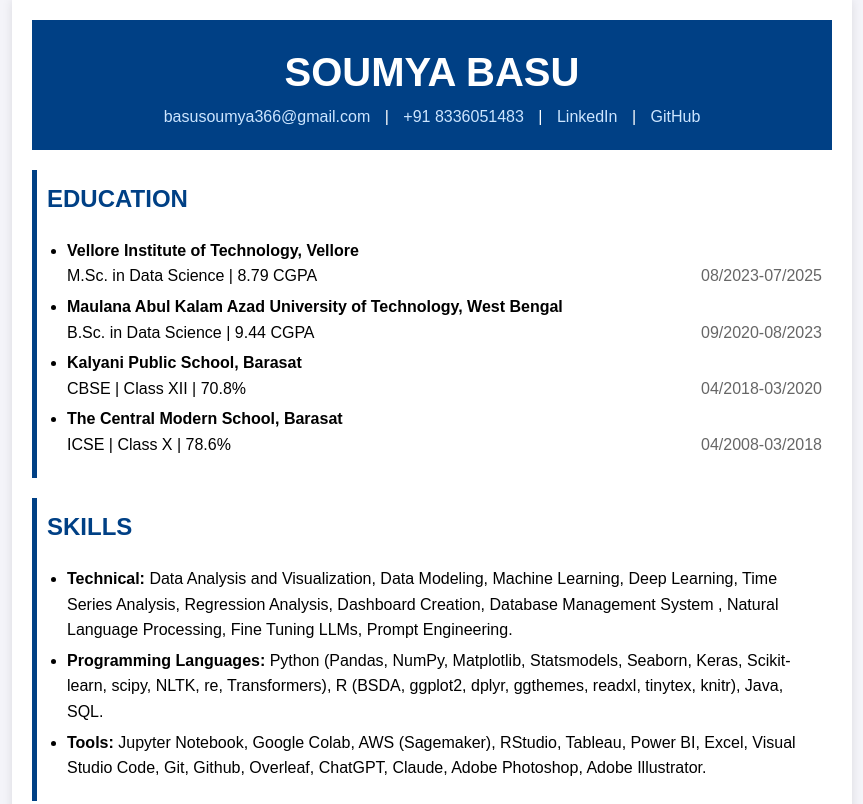
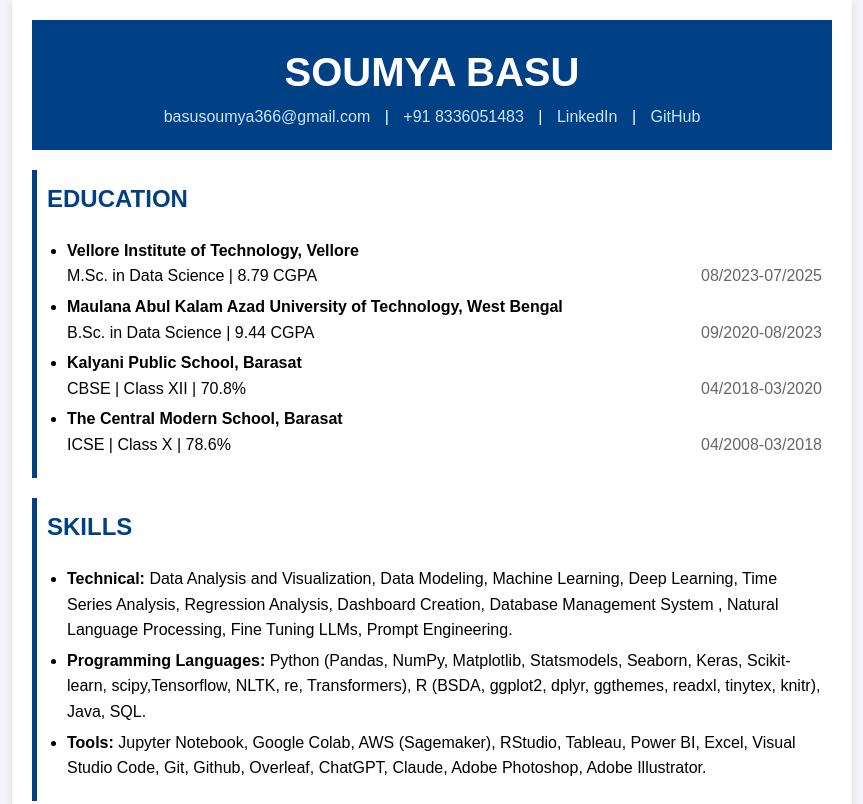
Before and after one commit to s0ul141/resume, a plain HTML site: page index.html in a window 1280 px wide. Shown: the top 804 px of the page, without its empty margins (208-1071 px from the left). Drawn offline with Linux system fonts and the light colour scheme.

Commit message:
Update index.html

```diff
--- a/index.html
+++ b/index.html
@@ -45,7 +45,7 @@
             <h2>SKILLS</h2>
             <ul>
                 <li><strong>Technical:</strong> Data Analysis and Visualization, Data Modeling, Machine Learning, Deep Learning, Time Series Analysis, Regression Analysis, Dashboard Creation, Database Management System , Natural Language Processing, Fine Tuning LLMs, Prompt Engineering.</li>
-                <li><strong>Programming Languages:</strong> Python (Pandas, NumPy, Matplotlib, Statsmodels, Seaborn, Keras, Scikit-learn, scipy, NLTK, re, Transformers), R (BSDA, ggplot2, dplyr, ggthemes, readxl, tinytex, knitr), Java, SQL.</li>
+                <li><strong>Programming Languages:</strong> Python (Pandas, NumPy, Matplotlib, Statsmodels, Seaborn, Keras, Scikit-learn, scipy,Tensorflow, NLTK, re, Transformers), R (BSDA, ggplot2, dplyr, ggthemes, readxl, tinytex, knitr), Java, SQL.</li>
                 <li><strong>Tools:</strong> Jupyter Notebook, Google Colab, AWS (Sagemaker), RStudio, Tableau, Power BI, Excel, Visual Studio Code, Git, Github, Overleaf, ChatGPT, Claude, Adobe Photoshop, Adobe Illustrator.</li>
             </ul>
         </div>
```
